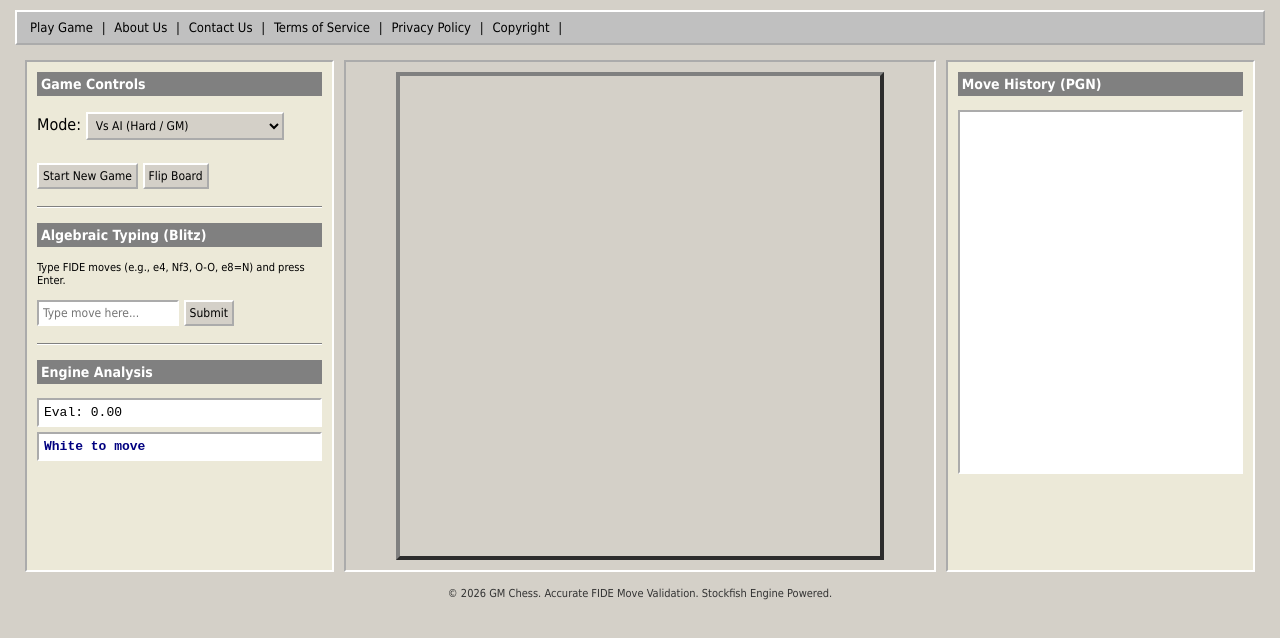
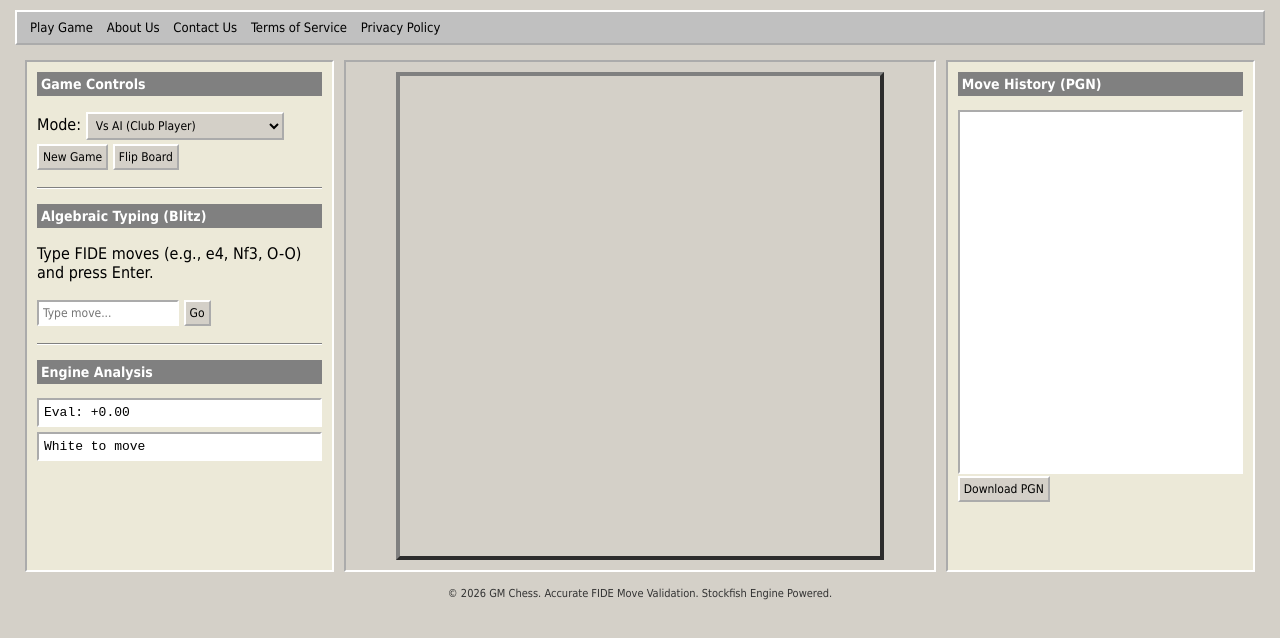
Before and after one commit to freelancedaksh-web/GMChess, a plain HTML site: page index.html in a window 1280 px wide. Shown: the part 90-728 px from the top of the page. Drawn offline with nearby package versions, Linux system fonts and the light colour scheme.

Commit message:
Update index.html

```diff
--- a/index.html
+++ b/index.html
@@ -2,68 +2,79 @@
 <html lang="en">
 <head>
     <meta charset="UTF-8">
-    <title>GM Chess - Play</title>
-    <link rel="icon" type="image/png" href="file_000000008afc82088f4ba1f43c9fc523.png">
-
-    <link rel="stylesheet" href="style.css">
+    <meta name="viewport" content="width=device-width, initial-scale=1.0">
+    <title>GM Chess - The Ultimate Retro Engine</title>
     <!-- 0-Bug standard chess rule library via CDN -->
     <script src="https://cdnjs.cloudflare.com/ajax/libs/chess.js/0.10.3/chess.min.js"></script>
+    <link rel="stylesheet" href="style.css">
 </head>
 <body>
-    <div class="header">
-        <h1>GM Chess </h1>
+    <header class="header">
+        <h1>GM Chess</h1>
         <p>The Ultimate 0-Bug Browser Engine for Blitz Typers & Grandmasters</p>
-    </div>
+    </header>
 
-    <div class="nav-bar">
-        <a href="index.html">Play Game</a> |
-        <a href="about.html">About Us</a> |
-        <a href="contact.html">Contact Us</a> |
-        <a href="terms.html">Terms of Service</a> |
-        <a href="privacy.html">Privacy Policy</a> |
-        <a href="copyright.html">Copyright</a> |
-    </div>
+    <nav class="nav-bar">
+        <a href="index.html">Play Game</a>
+        <a href="about.html">About Us</a>
+        <a href="contact.html">Contact Us</a>
+        <a href="terms.html">Terms of Service</a>
+        <a href="privacy.html">Privacy Policy</a>
+    </nav>
 
-    <div class="main-container">
-        <div class="panel sidebar">
+    <main class="main-container">
+        <!-- Left Sidebar: Controls -->
+        <aside class="panel sidebar">
             <h3 class="panel-title">Game Controls</h3>
-            <label>Mode:</label>
-            <select id="game-mode" onchange="updateGameState()">
-                <option value="ai-hard">Vs AI (Hard / GM)</option>
-                <option value="ai-easy">Vs AI (Easy / Blitz)</option>
-                <option value="local">Local Multiplayer (Pass & Play)</option>
-            </select>
-            <br><br>
-            <button onclick="resetGame()">Start New Game</button>
-            <button onclick="flipBoard()">Flip Board</button>
+            <div class="control-group">
+                <label for="game-mode">Mode:</label>
+                <select id="game-mode" onchange="resetGame()">
+                    <option value="ai-hard">Vs AI (Grandmaster)</option>
+                    <option value="ai-medium" selected>Vs AI (Club Player)</option>
+                    <option value="ai-easy">Vs AI (Beginner)</option>
+                    <option value="local">Local Multiplayer (Pass & Play)</option>
+                </select>
+            </div>
+
+            <div class="button-group">
+                <button onclick="resetGame()">New Game</button>
+                <button onclick="flipBoard()">Flip Board</button>
+            </div>
 
             <hr class="retro-hr">
 
             <h3 class="panel-title">Algebraic Typing (Blitz)</h3>
-            <p style="font-size: 11px;">Type FIDE moves (e.g., e4, Nf3, O-O, e8=N) and press Enter.</p>
-            <input type="text" id="type-move" placeholder="Type move here..." autocomplete="off">
-            <button onclick="submitTypedMove()">Submit</button>
+            <p class="small-text">Type FIDE moves (e.g., e4, Nf3, O-O) and press Enter.</p>
+            <div class="typing-container">
+                <input type="text" id="type-move" placeholder="Type move..." autocomplete="off">
+                <button onclick="submitTypedMove()">Go</button>
+            </div>
 
             <hr class="retro-hr">
 
             <h3 class="panel-title">Engine Analysis</h3>
-            <div class="status-box" id="evaluation">Eval: 0.00</div>
-            <div class="status-box" id="status" style="font-weight: bold; color: #000080;">White to move</div>
-        </div>
+            <div class="status-box" id="evaluation">Eval: +0.00</div>
+            <div class="status-box status-turn" id="status">White to move</div>
+        </aside>
 
-        <div class="panel board-area">
-            <div id="board"></div>
-        </div>
+        <!-- Center: Board -->
+        <section class="panel board-area">
+            <div class="board-wrapper">
+                <div id="board"></div>
+            </div>
+        </section>
 
-        <div class="panel sidebar">
+        <!-- Right Sidebar: History -->
+        <aside class="panel sidebar">
             <h3 class="panel-title">Move History (PGN)</h3>
             <div id="pgn" class="history-box"></div>
-        </div>
-    </div>
+            <button class="full-width-btn" onclick="downloadPGN()">Download PGN</button>
+        </aside>
+    </main>
 
-    <div class="footer">
+    <footer class="footer">
         &copy; 2026 GM Chess. Accurate FIDE Move Validation. Stockfish Engine Powered.
-    </div>
+    </footer>
 
     <script src="script.js"></script>
 </body>
```
